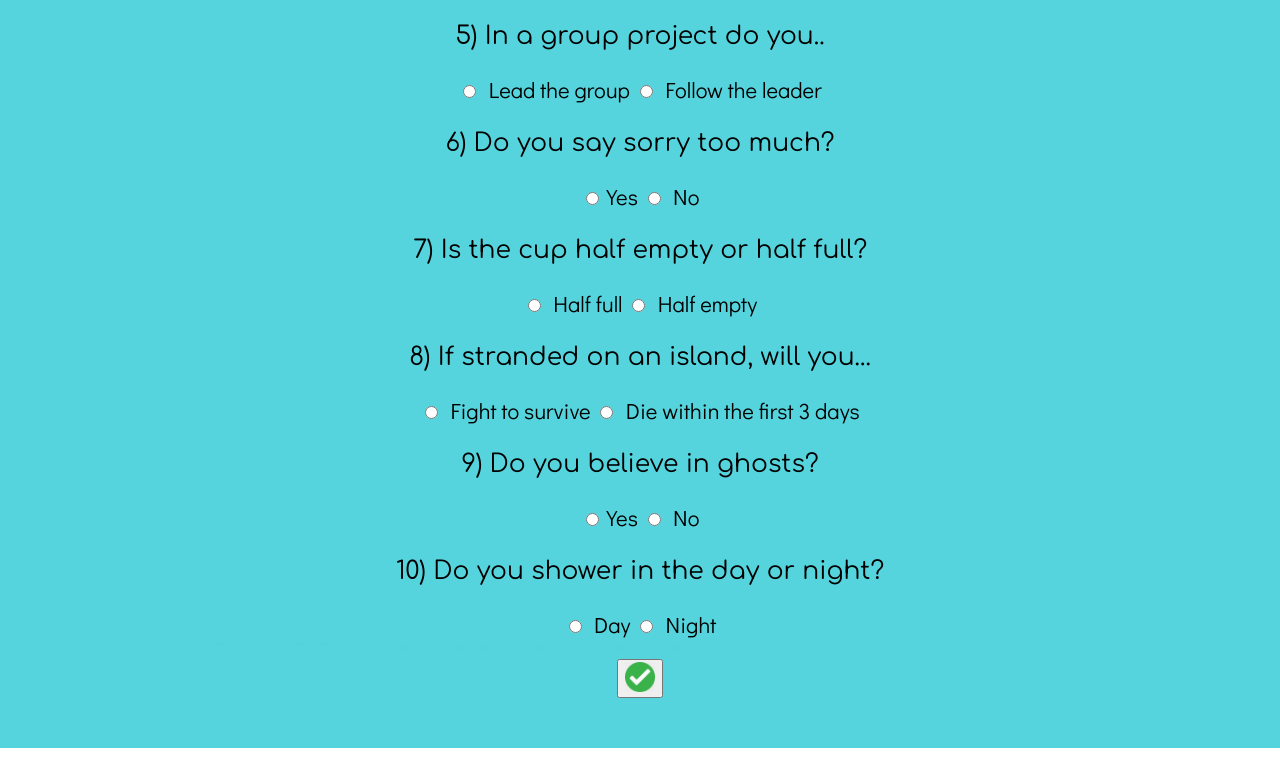
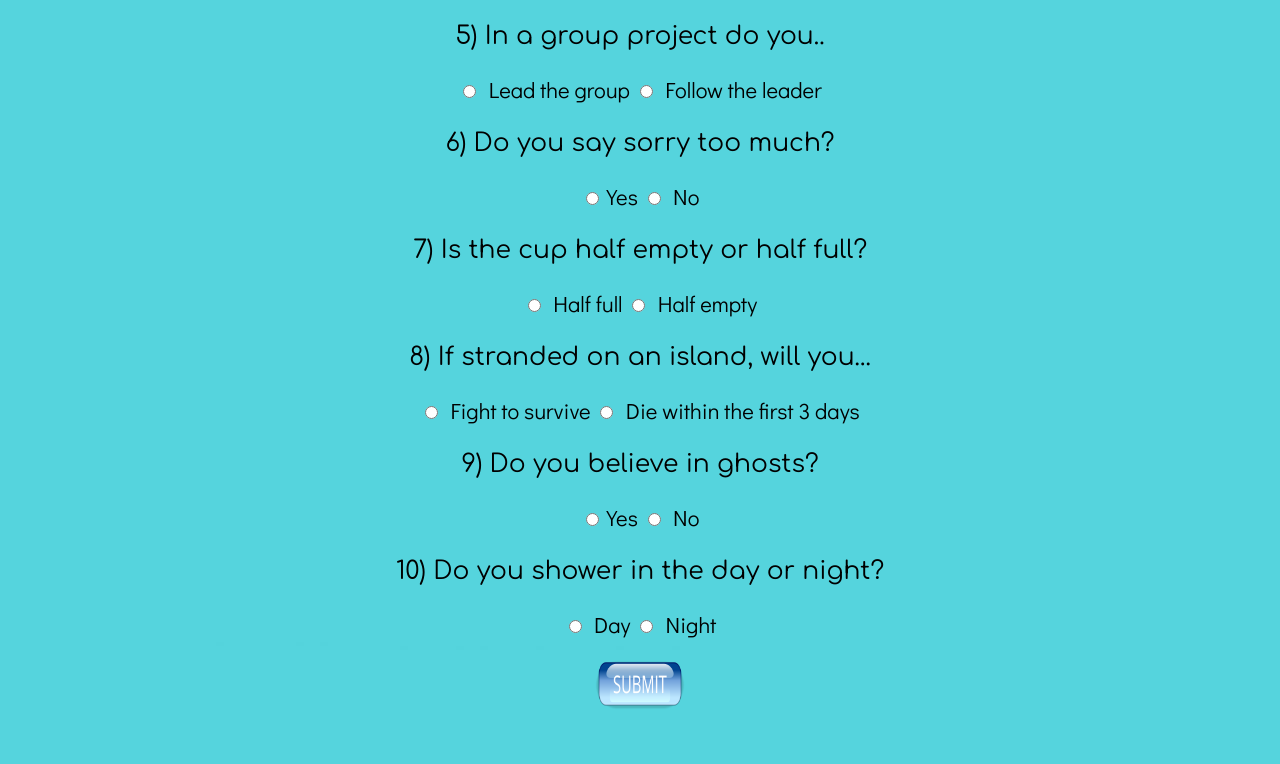
Before and after one commit to fionhon1273/finalproject, a website: page mvp/index.html in a window 1280 px wide. Shown: the part 716-1480 px from the top of the page. Drawn offline with Linux system fonts and the light colour scheme.

Commit message:
new button

```diff
--- a/mvp/index.html
+++ b/mvp/index.html
@@ -76,8 +76,11 @@
                 </div>
 
                 <div id="button">
-                    <button id="buttonsubmit" type="submit">
-                      <img src="button.jpg" id="but" />
+                    <button id="buttonsubmit" type="submit" style="border: 0; background: transparent">
+                      <!-- <img src="submit.png" id="but" /> -->
+
+                        <img src="submit.png" width="90" height="50" alt="submit" />
+
                     </button>
                 </div>
 
--- a/mvp/quiz.css
+++ b/mvp/quiz.css
@@ -71,6 +71,7 @@ body {
 }
 
 #button {
+
     text-align: center;
     width: 100%
 }
```
Also changed, not shown: mvp/submitted.html (+1 -1 lines), mvp/submit.gif (added), mvp/submit.png (added).
